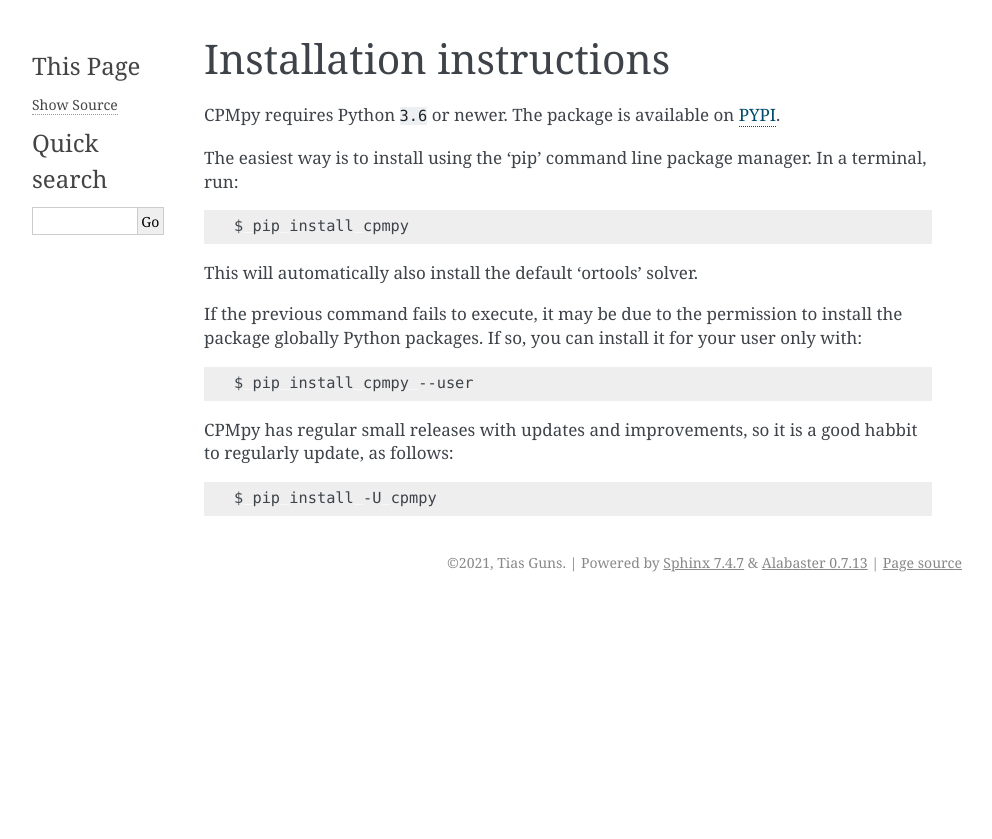
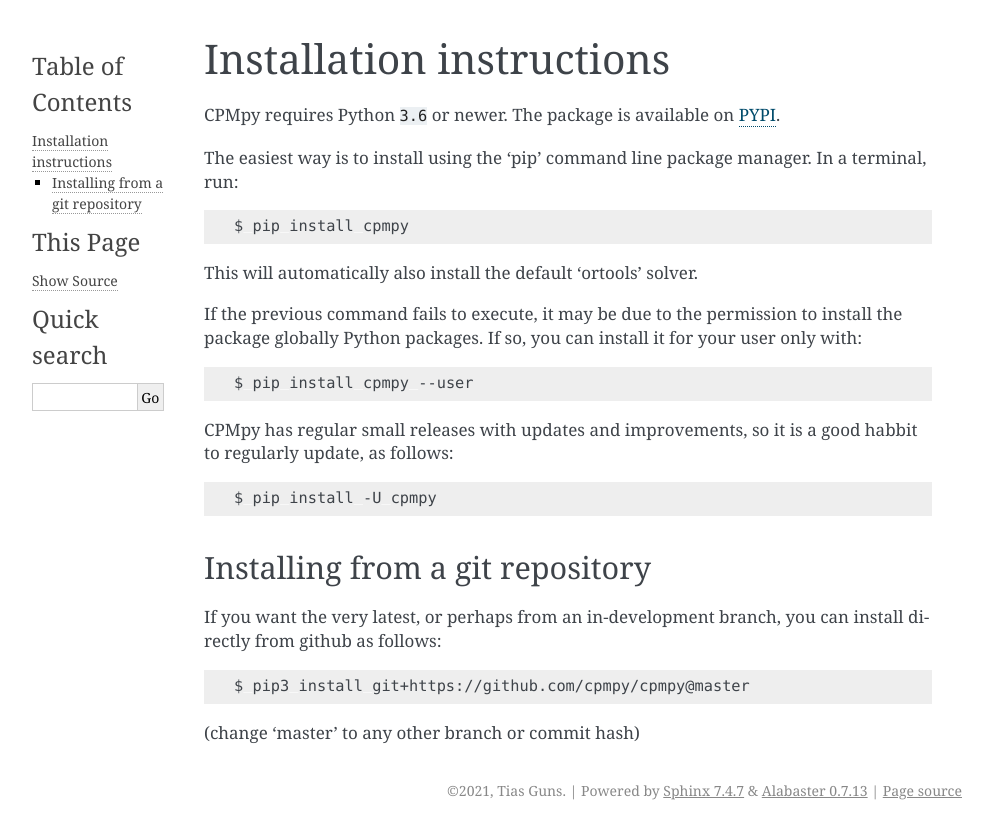
Before and after one commit to CPMpy/cpmpy, a Sphinx documentation site: the page built from docs/installation_instructions.rst, in a window 1280 px wide. Shown: the top 839 px of the page, without its empty margins (148-1140 px from the left). Built offline with Sphinx 7.4.7, drawn with Linux system fonts in a browser that asks for light colours.

Commit message:
docs: add how it install from repo

```diff
--- a/docs/installation_instructions.rst
+++ b/docs/installation_instructions.rst
@@ -22,3 +22,13 @@ CPMpy has regular small releases with updates and improvements, so it is a good
 .. code-block:: bash
 
     $ pip install -U cpmpy
+
+Installing from a git repository
+--------------------------------
+If you want the very latest, or perhaps from an in-development branch, you can install directly from github as follows:
+
+.. code-block:: bash
+
+    $ pip3 install git+https://github.com/cpmpy/cpmpy@master
+
+(change 'master' to any other branch or commit hash)
```
